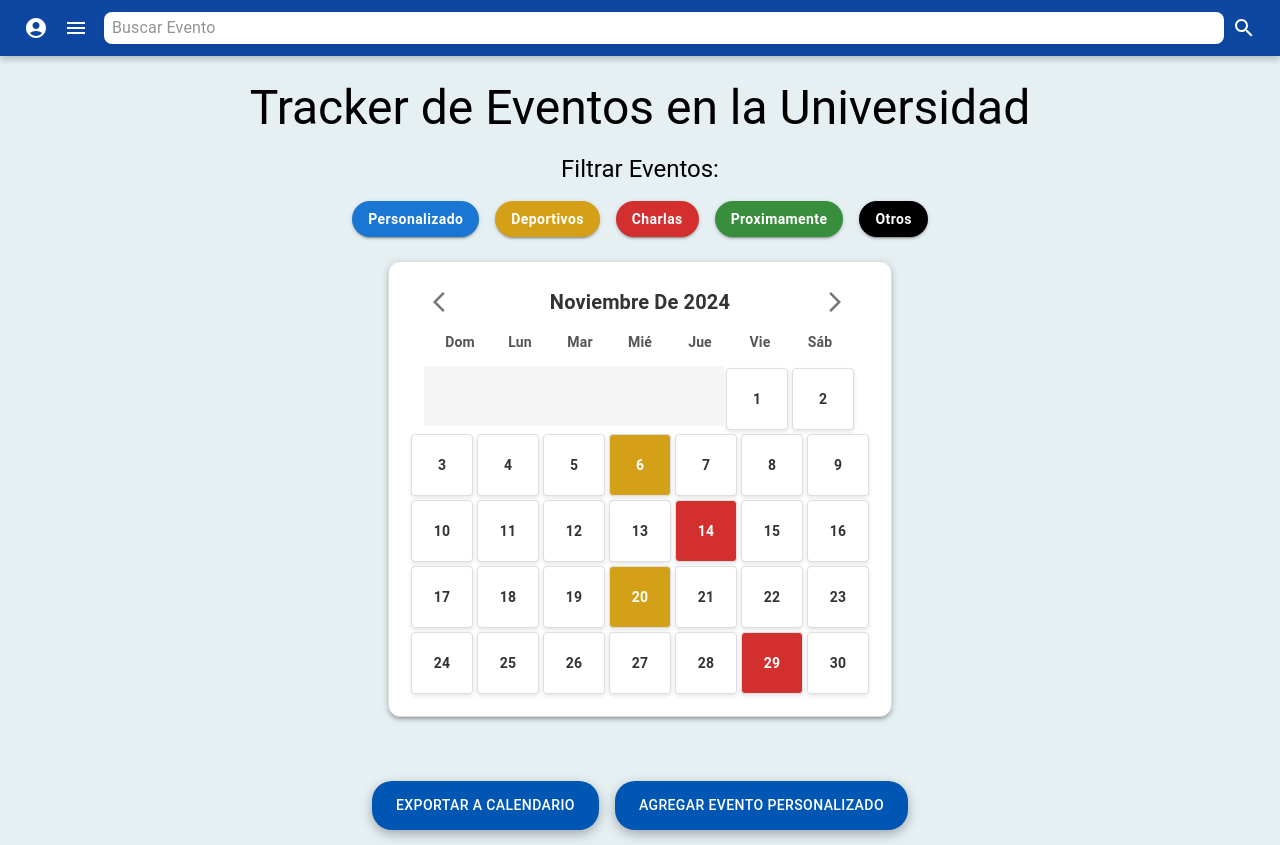
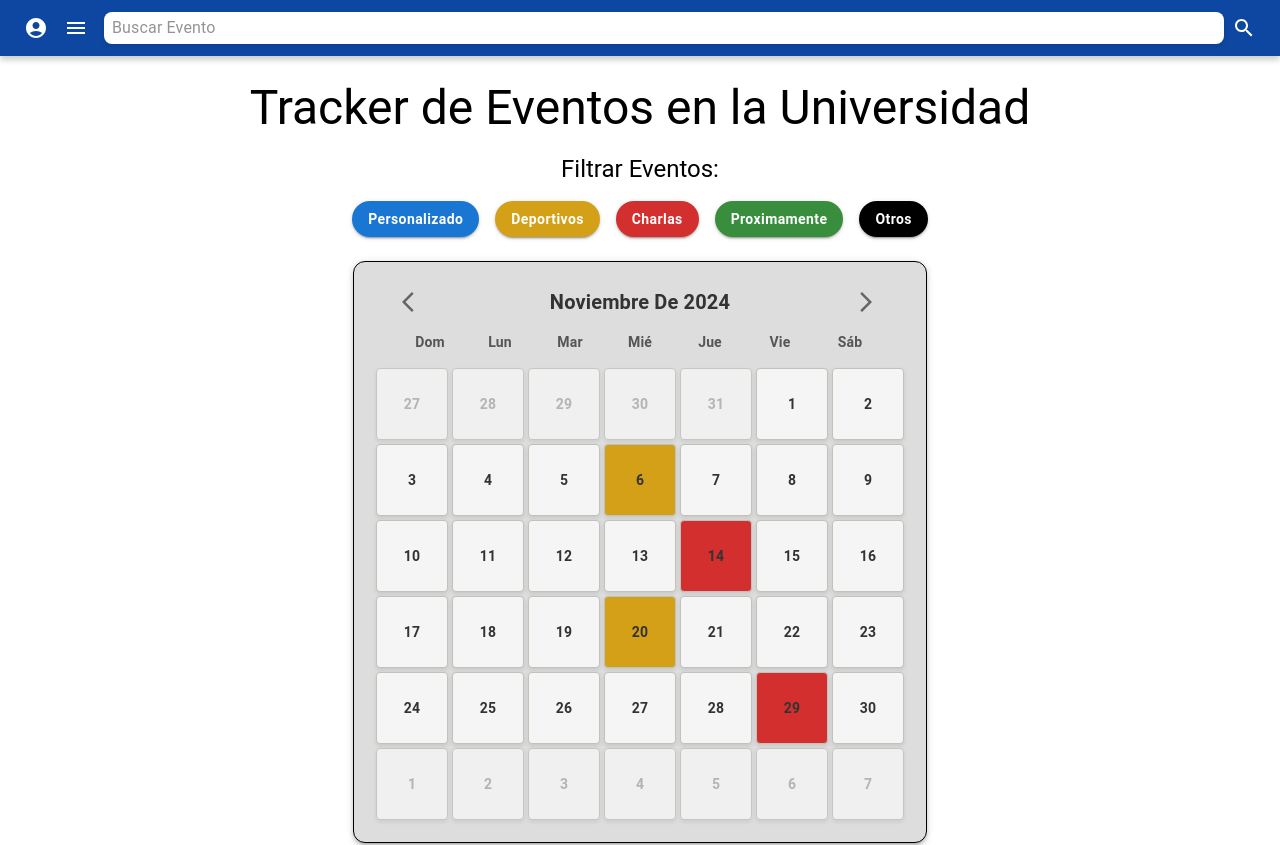
Before and after one commit to Kodamonkey/tracker-universitario, a React (Create React App) app: page / in a window 1280 px wide. Shown: the top 845 px of the page. Built offline with nearby package versions, Linux system fonts and the light colour scheme.

Commit message:
Se añade boder de otro color al calendario y se ajusta de forma mejor integrando todos las casillas pero haciendo visible solo aquellas que son del mes correspondiente

```diff
--- a/src/components/CalendarioEventos.jsx
+++ b/src/components/CalendarioEventos.jsx
@@ -14,7 +14,7 @@ const eventColors = {
 
 const CalendarioEventos = ({ eventos, onEventClick }) => {
   const diasDeLaSemana = ["Dom", "Lun", "Mar", "Mié", "Jue", "Vie", "Sáb"];
-  const cellSize = 60;
+  const cellSize = 70;
 
   const [mes, setMes] = useState(new Date().getMonth()); // Mes actual
   const [año, setAño] = useState(new Date().getFullYear()); // Año actual
@@ -42,38 +42,59 @@ const CalendarioEventos = ({ eventos, onEventClick }) => {
   const primerDiaDeLaSemana = new Date(año, mes, 1).getDay();
   const totalDias = new Date(año, mes + 1, 0).getDate();
 
+  // Obtener días del mes anterior
+  const diasMesAnterior = new Date(año, mes, 0).getDate();
+  const diasInicio = [...Array(primerDiaDeLaSemana)]
+    .map((_, index) => diasMesAnterior - primerDiaDeLaSemana + index + 1)
+    .map((day) => ({
+      day,
+      currentMonth: false,
+      dateKey: `${año}-${String(mes).padStart(2, "0")}-${String(day).padStart(
+        2,
+        "0"
+      )}`,
+    }));
+
+  // Obtener días del mes actual
+  const diasActuales = [...Array(totalDias)].map((_, index) => ({
+    day: index + 1,
+    currentMonth: true,
+    dateKey: `${año}-${String(mes + 1).padStart(2, "0")}-${String(
+      index + 1
+    ).padStart(2, "0")}`,
+  }));
+
+  // Obtener días del mes siguiente
+  const diasFin = [...Array(42 - diasInicio.length - diasActuales.length)].map(
+    (_, index) => ({
+      day: index + 1,
+      currentMonth: false,
+      dateKey: `${año}-${String(mes + 2).padStart(2, "0")}-${String(
+        index + 1
+      ).padStart(2, "0")}`,
+    })
+  );
+
+  // Combinar todos los días
+  const diasCompletos = [...diasInicio, ...diasActuales, ...diasFin];
+
   // Renderizar el calendario
   const renderCalendar = () => {
     const calendario = [];
-    let semana = [];
-
-    // Llenar los días vacíos al inicio de la primera semana
-    for (let i = 0; i < primerDiaDeLaSemana; i++) {
-      semana.push(
-        <div
-          key={`empty-${i}`}
-          style={{
-            width: `${cellSize}px`,
-            height: `${cellSize}px`,
-            backgroundColor: "#f5f5f5",
-          }}
-        ></div>
-      );
-    }
-
-    // Renderizar los días del mes
-    for (let day = 1; day <= totalDias; day++) {
-      const dateKey = `${año}-${String(mes + 1).padStart(2, "0")}-${String(
-        day
-      ).padStart(2, "0")}`;
+    for (let i = 0; i < diasCompletos.length; i += 7) {
+      const semana = diasCompletos
+        .slice(i, i + 7)
+        .map(({ day, currentMonth, dateKey }) => {
           const event = eventos[dateKey];
           const bgColor = event
             ? eventColors[event.type] || event.color
-        : "#ffffff";
+            : currentMonth
+            ? "#f5f5f5"
+            : "#f5f5f5";
 
-      semana.push(
+          return (
             <Paper
-          key={day}
+              key={dateKey}
               sx={{
                 width: `${cellSize}px`,
                 height: `${cellSize}px`,
@@ -82,13 +103,14 @@ const CalendarioEventos = ({ eventos, onEventClick }) => {
                 alignItems: "center",
                 justifyContent: "center",
                 margin: "2px",
-            border: "1px solid #ddd",
+                border: "1px solid #c2c2b8",
                 boxShadow: "0px 2px 4px rgba(0, 0, 0, 0.1)",
                 cursor: event ? "pointer" : "default",
+                opacity: currentMonth ? 1 : 0.8,
                 transition: "transform 0.2s ease",
                 "&:hover": {
                   transform: "scale(1.05)",
-              boxShadow: "0px 4px 8px rgba(0, 0, 0, 0.3)",
+                  boxShadow: "0px 4px 8px rgba(0, 0, 0, 0.6)",
                 },
               }}
               onClick={() => event && onEventClick(event)}
@@ -96,31 +118,17 @@ const CalendarioEventos = ({ eventos, onEventClick }) => {
               <Typography
                 variant="body2"
                 fontWeight="bold"
-            sx={{ color: event ? "#ffffff" : "#333" }}
+                sx={{ color: currentMonth ? "#333" : "#aaa" }}
               >
                 {day}
               </Typography>
             </Paper>
           );
+        });
 
-      if (semana.length === 7) {
       calendario.push(
         <div
-            key={`week-${calendario.length}`}
-            style={{ display: "flex", justifyContent: "center" }}
-          >
-            {semana}
-          </div>
-        );
-        semana = [];
-      }
-    }
-
-    // Agregar la última semana si está incompleta
-    if (semana.length > 0) {
-      calendario.push(
-        <div
-          key={`week-${calendario.length}`}
+          key={`week-${i}`}
           style={{ display: "flex", justifyContent: "center" }}
         >
           {semana}
@@ -139,8 +147,8 @@ const CalendarioEventos = ({ eventos, onEventClick }) => {
         margin: "auto",
         padding: "20px",
         borderRadius: "12px",
-        backgroundColor: "#ffffff",
-        border: "1px solid #ddd",
+        backgroundColor: "#ddd",
+        border: "1px solid #000",
       }}
     >
       {/* Encabezado */}
@@ -150,7 +158,7 @@ const CalendarioEventos = ({ eventos, onEventClick }) => {
           alignItems: "center",
           justifyContent: "space-between",
           marginBottom: "10px",
-          padding: "0 16px",
+          padding: "0 20px",
         }}
       >
         <IconButton onClick={handlePrevMonth}>
--- a/src/components/FiltroEventos.jsx
+++ b/src/components/FiltroEventos.jsx
@@ -92,7 +92,7 @@ const FiltroEventos = ({ eventos, visibleEventos, onFilterChange }) => {
           sx={{
             position: "absolute",
             top: "300px",
-            left: "-120px",
+            left: "-210px",
             width: 250,
             padding: 2,
             backgroundColor: "#f0f4ff",
--- a/src/index.css
+++ b/src/index.css
@@ -1,78 +1,7 @@
 /* Fondo general */
 body {
-  background-color: #e6f0f3;
+  background-color: #ffffff;
   font-family: "Open Sans", "Roboto", Arial, sans-serif;
   margin: 0;
   padding: 0;
 }
-
-/* Encabezado del calendario */
-.calendar-header {
-  background-color: #306696;
-  color: white;
-  padding: 10px;
-  text-align: center;
-  border-radius: 6px 6px 0 0;
-  font-size: 18px;
-  font-weight: bold;
-}
-
-/* Días de la semana */
-.days-of-week {
-  display: flex;
-  justify-content: space-between;
-  background-color: #f1f5f8;
-  color: #333;
-  padding: 8px 0;
-  border-bottom: 1px solid #d9dee2;
-  font-size: 14px;
-  font-weight: 600;
-}
-
-/* Celdas del calendario */
-.calendar-cell {
-  display: flex;
-  justify-content: center;
-  align-items: center;
-  width: 50px;
-  height: 50px;
-  margin: 2px;
-  font-size: 14px;
-  font-weight: 500;
-  border: 1px solid #d9dee2;
-  border-radius: 4px;
-  transition: all 0.2s ease;
-}
-
-.calendar-cell:hover {
-  background-color: #d3e4ef;
-  transform: scale(1.05);
-}
-
-/* Eventos */
-.event {
-  color: white;
-  text-align: center;
-  padding: 5px;
-  border-radius: 4px;
-}
-
-.event-deportivo {
-  background-color: #ffeb3b; /* Amarillo */
-}
-
-.event-charla {
-  background-color: #f44336; /* Rojo */
-}
-
-.event-proximamente {
-  background-color: #2196f3; /* Azul */
-}
-
-.event-personalizado {
-  background-color: #6c63ff; /* Morado */
-}
-
-.event-otros {
-  background-color: #9c27b0; /* Púrpura */
-}
```
Lines whose indentation alone changed are shown as unchanged.
